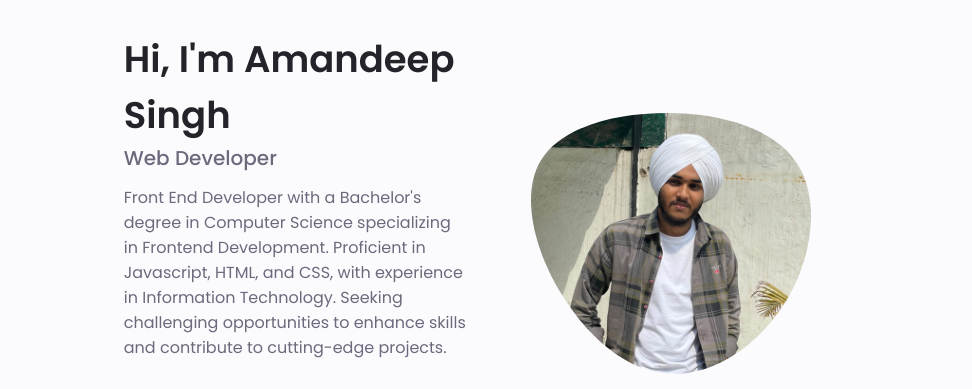
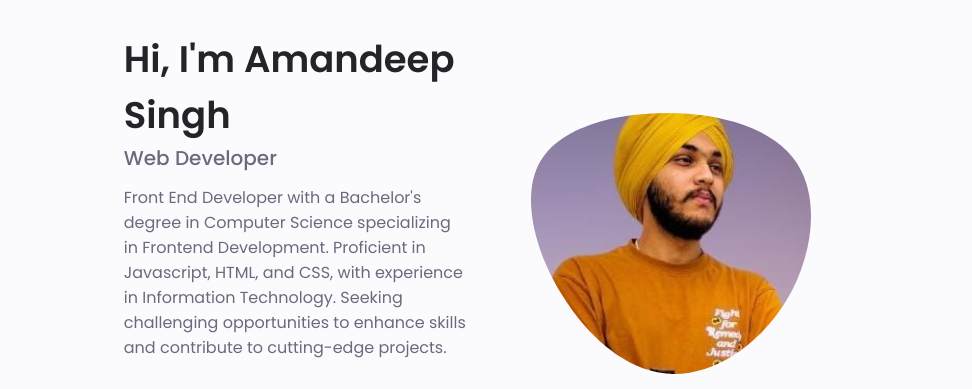
Before and after one commit to Ammyasl2003/Amandeep, a plain HTML site: page index.html in a window 1280 px wide. Shown: the part 153-542 px from the top of the page, 181-1153 px from the left. Drawn offline with nearby package versions, Linux system fonts and the light colour scheme.

Commit message:
Update index.html

```diff
--- a/index.html
+++ b/index.html
@@ -113,7 +113,7 @@
                     class="home__blob-img"
                     x="-79"
                     y="-26"
-                    xlink:href="assets/amanji.jpg"
+                    xlink:href="assets/amyy.jpg"
                   />
                 </g>
               </svg>
```
